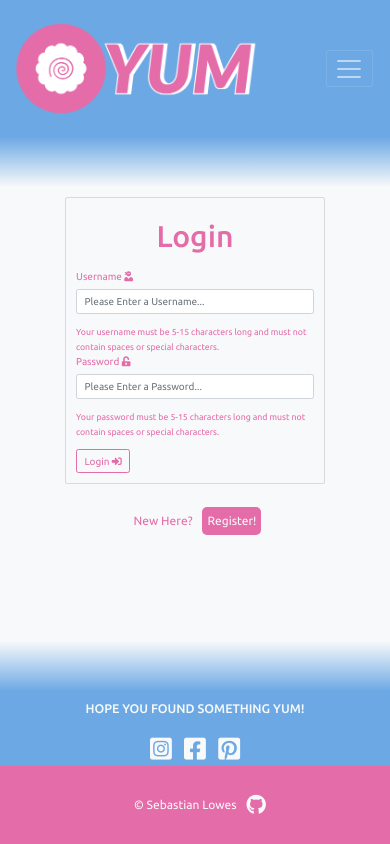
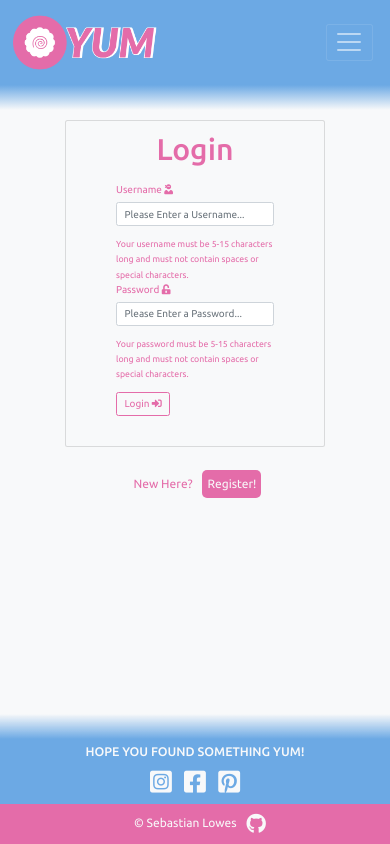
Before and after one commit to S-Lowes/Code-Institute-MS3, a Flask app: page /login in a window 390 px wide. Run offline with Flask 2, Linux system fonts and the light colour scheme; some libraries are stand-ins or nearby versions.

Commit message:
(style):Add media screen CSS

```diff
--- a/app.py
+++ b/app.py
@@ -230,7 +230,7 @@ def edit_recipe(id):
             "measure": request.form.getlist("measurement"),
         }
         mongo.db.recipes.update({"_id": ObjectId(id)}, edit)
-        flash("Recipe Successfully Edited")
+        flash("Changes Successfully Saved")
 
     recipe = mongo.db.recipes.find_one({"_id": ObjectId(id)})
 
--- a/static/css/style.css
+++ b/static/css/style.css
@@ -6,7 +6,6 @@
 
 body {
     font-family: 'Ubuntu', sans-serif;
-    /*font-family: 'Fira Sans', sans-serif;*/
     padding: 0;
     margin: 0;
     height: 100%;
@@ -145,6 +144,10 @@ a {
     color: #e46ca9;
 }
 
+.card-body {
+    padding: 0 5rem 3rem 5rem;
+}
+
 .card-title {
     font-size: 1.5rem;
 }
@@ -238,7 +241,7 @@ a {
     color: #f8f9fa;
     margin-top: auto;
     margin-bottom: auto;
-    padding: 0.5rem;
+    padding: 0 0.5rem 1rem 0.5rem;
 }
 
 .copyright {
@@ -278,3 +281,53 @@ a {
     background-color: rgb(248, 249, 250, 0) !;
     background-image: linear-gradient(to top, rgb(108, 169, 228, 1), rgb(248, 249, 250, 0));
 }
+
+/*===== Median Screen Changes =====*/
+
+@media screen and (max-width:900px) {
+    .logo {
+        width: 20rem;
+    }
+
+    .farewell-message {
+        padding: 0.5rem;
+    }
+
+    .copyright p {
+        font-size: 1.2rem;
+        padding: 0 1rem 0 1rem;
+        margin: 0;
+    }
+
+    .fade_down {
+        height: 25px;
+    }
+
+    .fade_up {
+        height: 25px;
+    }
+}
+
+@media screen and (max-width:600px) {
+    .logo {
+        width: 15rem;
+    }
+
+    .farewell-message {
+        padding: 0.5rem;
+    }
+
+    .copyright p {
+        font-size: 1.2rem;
+        padding: 0 1rem 0 1rem;
+        margin: 0;
+    }
+
+    .fade_down {
+        height: 25px;
+    }
+
+    .fade_up {
+        height: 25px;
+    }
+}
--- a/templates/create_recipe.html
+++ b/templates/create_recipe.html
@@ -57,7 +57,6 @@
         <!-- Instructions & Controls -->
         <div class="col-12 p-3">
             <h4>Instructions</h4>
-            <div class="row">
             <div id="step">
                 <label for="step" class="form-label">Add Steps</label>
                 <textarea type="text" class="form-control" name="step" id="step"
@@ -66,7 +65,6 @@
             <div class="controls">
                 <a id="add_step" href="#"><i class="fas fa-plus p-1"></i>Add a step</a>
                 <a id="remove_step" href="#"><i class="fas fa-minus p-1"></i>Remove a step</a>
-                </div>
             </div>
         </div>
         <div>
--- a/templates/edit_recipe.html
+++ b/templates/edit_recipe.html
@@ -80,7 +80,7 @@
         </div>
         <div>
             <a href="{{ url_for('home_recipes') }}" class="btn btn-outline-dark m-1">Cancel</a>
-            <button type="submit" class="btn btn-outline-dark m-3">Edit Task</button>
+            <button type="submit" class="btn btn-outline-dark m-3">Save Changes</button>
         </div>
     </form>
 </div>
```
Also changed, not shown: templates/home_recipes.html (+8 -8 lines). Lines whose indentation alone changed are shown as unchanged.
